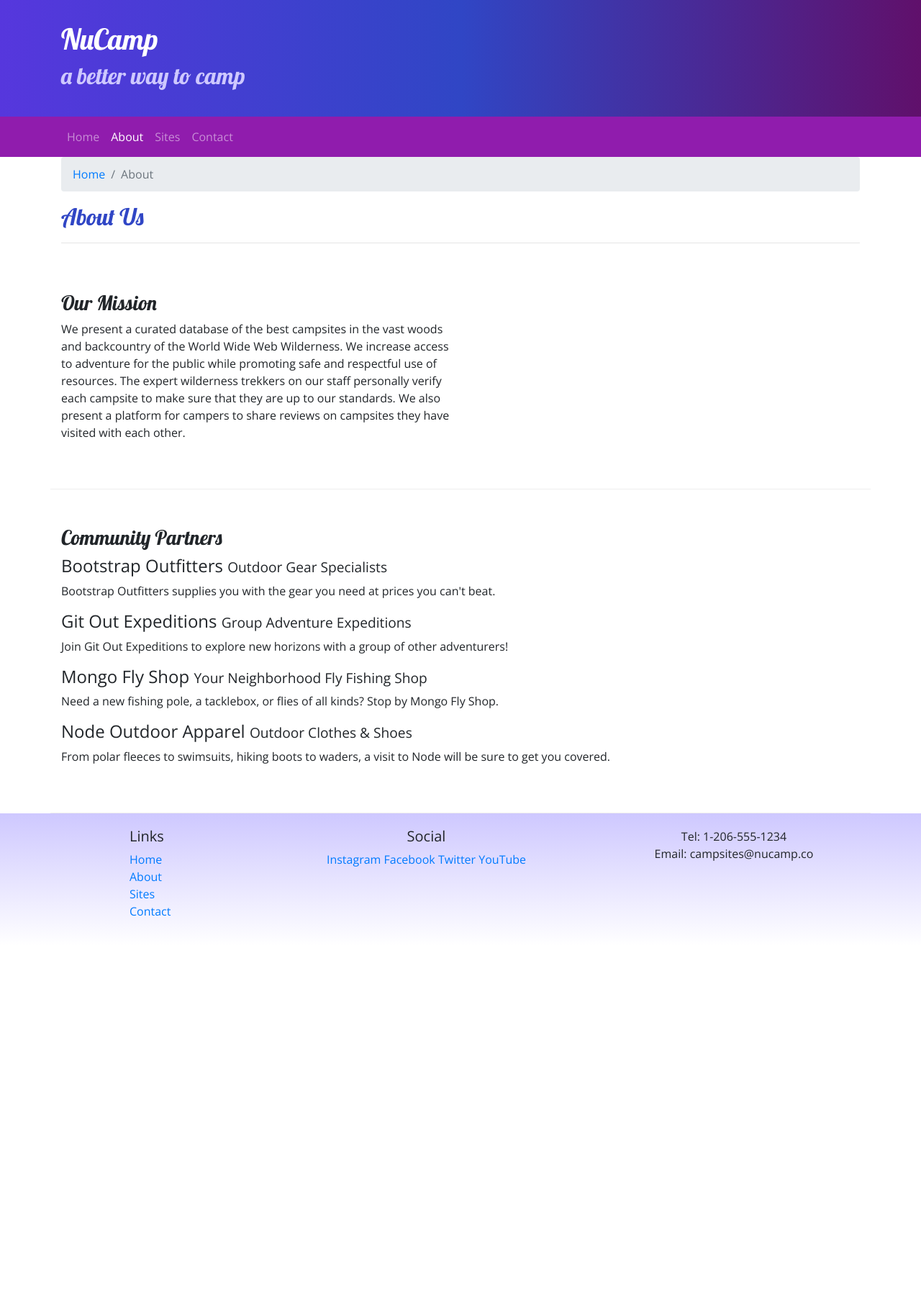
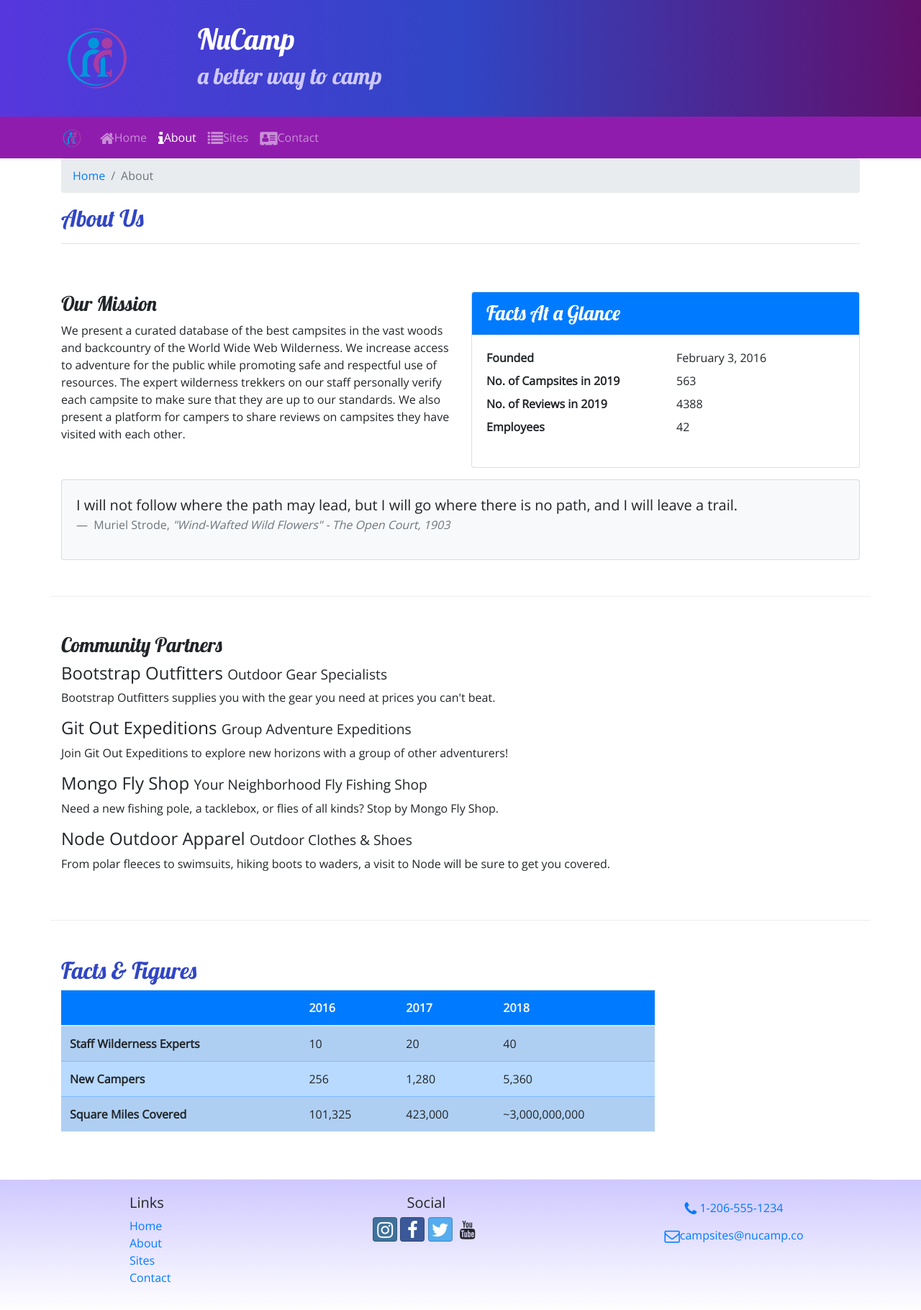
Before and after one commit to surafel9/Bootstrap-Test, a website: page aboutus.html in a window 1280 px wide. Shown: the whole page at 72% size. Before the commit the page ends 1314 px from the top, so only its background shows below. Drawn offline with nearby package versions, Linux system fonts and the light colour scheme.

Commit message:
cards, navbar and media

```diff
--- a/aboutus.html
+++ b/aboutus.html
@@ -1,23 +1,40 @@
 <!DOCTYPE html>
 <html lang="en">
-
   <head>
     <!-- Required meta tags always come first -->
     <meta charset="utf-8" />
     <meta name="viewport" content="width=device-width, initial-scale=1" />
-    <link rel="stylesheet" href="node_modules/bootstrap/dist/css/bootstrap.min.css" />
+    <link
+      rel="stylesheet"
+      href="node_modules/bootstrap/dist/css/bootstrap.min.css"
+    />
     <!-- Additional CSS must be placed after Bootstrap CSS -->
-    <link rel="stylesheet" href="https://fonts.googleapis.com/css?family=Lobster|Open+Sans" />
+    <link
+      rel="stylesheet"
+      href="node_modules/font-awesome/css/font-awesome.min.css"
+    />
+    <link
+      rel="stylesheet"
+      href="node_modules/bootstrap-social/bootstrap-social.css"
+    />
+    <link
+      rel="stylesheet"
+      href="https://fonts.googleapis.com/css?family=Lobster|Open+Sans"
+    />
     <link rel="stylesheet" href="css/styles.css" />
 
     <title>NuCamp: A Better Way To Camp</title>
   </head>
 
   <body>
-
     <header class="jumbotron jumbotron-fluid">
       <div class="container">
         <div class="row">
+          <div class="col-4 col-sm-3 col-md-2 align-self-center">
+            <a href="index.html"
+              ><img src="img/logo.png" class="img-fluid"
+            /></a>
+          </div>
           <div class="col">
             <h1>NuCamp</h1>
             <h2>a better way to camp</h2>
@@ -28,21 +45,41 @@
 
     <nav class="navbar navbar-expand-sm navbar-dark sticky-top">
       <div class="container">
-            <button class="navbar-toggler ml-auto" type="button" data-toggle="collapse" data-target="#nucampNavbar">
+        <a class="navbar-brand" href="index.html"
+          ><img src="img/logo.png" height="30" width="30"
+        /></a>
+        <button
+          class="navbar-toggler"
+          type="button"
+          data-toggle="collapse"
+          data-target="#nucampNavbar"
+        >
           <span class="navbar-toggler-icon"></span>
         </button>
         <div class="collapse navbar-collapse" id="nucampNavbar">
           <ul class="navbar-nav">
-                    <ul class="navbar-nav">
-                        <li class="nav-item "><a class="nav-link" href="index.html">Home</a></li>
-                        <li class="nav-item active"><a class="nav-link" href="aboutus.html">About</a></li>
-                        <li class="nav-item"><a class="nav-link" href="#">Sites</a></li>
-                        <li class="nav-item"><a class="nav-link" href="#">Contact</a></li>
-                    </ul>
-
+            <li class="nav-item">
+              <a class="nav-link" href="index.html"
+                ><i class="fa fa-home fa-lg"></i>Home</a
+              >
+            </li>
+            <li class="nav-item active">
+              <a class="nav-link" href="aboutus.html"
+                ><i class="fa fa-info fa-lg"></i>About</a
+              >
+            </li>
+            <li class="nav-item">
+              <a class="nav-link" href="#"
+                ><i class="fa fa-list fa-lg"></i>Sites</a
+              >
+            </li>
+            <li class="nav-item">
+              <a class="nav-link" href="contactus.html"
+                ><i class="fa fa-address-card fa-lg"></i>Contact</a
+              >
+            </li>
           </ul>
         </div>
-
       </div>
     </nav>
 
@@ -58,47 +95,123 @@
         </div>
       </div>
 
-
-
       <div class="row row-content">
-            <div class="col-sm-6 ">
+        <div class="col-sm-6">
           <h3>Our Mission</h3>
-
-                <p>We present a curated database of the best campsites in the vast woods and backcountry of the World
-                    Wide Web Wilderness. We increase access to adventure for the public while promoting safe and
-                    respectful use of resources. The expert wilderness trekkers on our staff personally verify each
-                    campsite to make sure that they are up to our standards. We also present a platform for campers to
-                    share reviews on campsites they have visited with each other.</p>
+          <p>
+            We present a curated database of the best campsites in the vast
+            woods and backcountry of the World Wide Web Wilderness. We increase
+            access to adventure for the public while promoting safe and
+            respectful use of resources. The expert wilderness trekkers on our
+            staff personally verify each campsite to make sure that they are up
+            to our standards. We also present a platform for campers to share
+            reviews on campsites they have visited with each other.
+          </p>
         </div>
-
-
-
+        <div class="col-sm-6">
+          <div class="card">
+            <h3 class="card-header bg-primary text-white">Facts At a Glance</h3>
+            <div class="card-body">
+              <dl class="row">
+                <dt class="col-6">Founded</dt>
+                <dd class="col-6">February 3, 2016</dd>
+                <dt class="col-6">No. of Campsites in 2019</dt>
+                <dd class="col-6">563</dd>
+                <dt class="col-6">No. of Reviews in 2019</dt>
+                <dd class="col-6">4388</dd>
+                <dt class="col-6">Employees</dt>
+                <dd class="col-6">42</dd>
+              </dl>
             </div>
-
-
+          </div>
+        </div>
+        <div class="col">
+          <div class="card bg-light mt-3">
+            <blockquote class="blockquote card-body">
+              <p class="mb-0">
+                I will not follow where the path may lead, but I will go where
+                there is no path, and I will leave a trail.
+              </p>
+              <footer class="blockquote-footer">
+                Muriel Strode,
+                <cite title="Source Title"
+                  >"Wind-Wafted Wild Flowers" - The Open Court, 1903
+                </cite>
+              </footer>
+            </blockquote>
+          </div>
+        </div>
+      </div>
 
       <div class="row row-content">
         <div class="col">
           <h3>Community Partners</h3>
           <h4>Bootstrap Outfitters <small>Outdoor Gear Specialists</small></h4>
-                <p class="d-none d-sm-block">Bootstrap Outfitters supplies you with the gear you need at prices you
-                    can't beat.</p>
-                <h4>Git Out Expeditions <small>Group Adventure Expeditions</small></h4>
-                <p class="d-none d-sm-block">Join Git Out Expeditions to explore new horizons with a group of other
-                    adventurers!</p>
-                <h4>Mongo Fly Shop <small>Your Neighborhood Fly Fishing Shop</small></h4>
-                <p class="d-none d-sm-block">Need a new fishing pole, a tacklebox, or flies of all kinds? Stop by Mongo
-                    Fly Shop.</p>
+          <p class="d-none d-sm-block">
+            Bootstrap Outfitters supplies you with the gear you need at prices
+            you can't beat.
+          </p>
+          <h4>
+            Git Out Expeditions <small>Group Adventure Expeditions</small>
+          </h4>
+          <p class="d-none d-sm-block">
+            Join Git Out Expeditions to explore new horizons with a group of
+            other adventurers!
+          </p>
+          <h4>
+            Mongo Fly Shop <small>Your Neighborhood Fly Fishing Shop</small>
+          </h4>
+          <p class="d-none d-sm-block">
+            Need a new fishing pole, a tacklebox, or flies of all kinds? Stop by
+            Mongo Fly Shop.
+          </p>
           <h4>Node Outdoor Apparel <small>Outdoor Clothes & Shoes</small></h4>
-                <p class="d-none d-sm-block">From polar fleeces to swimsuits, hiking boots to waders, a visit to Node
-                    will be sure to get you covered.</p>
+          <p class="d-none d-sm-block">
+            From polar fleeces to swimsuits, hiking boots to waders, a visit to
+            Node will be sure to get you covered.
+          </p>
         </div>
-
+      </div>
+      <div class="row row-content">
+        <div class="col-sm-9">
+          <h2>Facts &amp; Figures</h2>
+          <div class="table-responsive">
+            <table class="table table-striped">
+              <thead>
+                <tr class="bg-primary text-light">
+                  <th></th>
+                  <th>2016</th>
+                  <th>2017</th>
+                  <th>2018</th>
+                </tr>
+              </thead>
+              <tbody class="table-primary">
+                <tr>
+                  <th>Staff Wilderness Experts</th>
+                  <td>10</td>
+                  <td>20</td>
+                  <td>40</td>
+                </tr>
+                <tr>
+                  <th>New Campers</th>
+                  <td>256</td>
+                  <td>1,280</td>
+                  <td>5,360</td>
+                </tr>
+                <tr>
+                  <th>Square Miles Covered</th>
+                  <td>101,325</td>
+                  <td>423,000</td>
+                  <td>~3,000,000,000</td>
+                </tr>
+              </tbody>
+            </table>
+          </div>
         </div>
       </div>
     </div>
 
-    <footer>
+    <footer class="site-footer">
       <div class="container">
         <div class="row">
           <div class="col-4 col-sm-2 offset-1">
@@ -107,19 +220,43 @@
               <li><a href="index.html">Home</a></li>
               <li><a href="aboutus.html">About</a></li>
               <li><a href="#">Sites</a></li>
-                        <li><a href="#">Contact</a></li>
+              <li><a href="contactus.html">Contact</a></li>
             </ul>
           </div>
           <div class="col-6 col-sm-5 text-center">
             <h5>Social</h5>
-                    <a href="http://instagram.com/">Instagram</a>
-                    <a href="http://facebook.com/">Facebook</a>
-                    <a href="http://twitter.com/">Twitter</a>
-                    <a href="http://youtube.com/">YouTube</a>
+            <a
+              class="btn btn-social-icon btn-instagram"
+              href="http://instagram.com/"
+              ><i class="fa fa-instagram"></i
+            ></a>
+            <a
+              class="btn btn-social-icon btn-facebook"
+              href="http://facebook.com/"
+              ><i class="fa fa-facebook"></i
+            ></a>
+            <a
+              class="btn btn-social-icon btn-twitter"
+              href="http://twitter.com/"
+              ><i class="fa fa-twitter"></i
+            ></a>
+            <a
+              class="btn btn-social-icon btn-youtube"
+              href="http://youtube.com/"
+              ><i class="fa fa-youtube"></i
+            ></a>
           </div>
           <div class="col-sm-4 text-center">
-                    Tel: 1-206-555-1234<br />
-                    Email: campsites@nucamp.co
+            <a role="button" class="btn btn-link" href="tel:+1-206-555-1234"
+              ><i class="fa fa-phone fa-lg text-primary"></i> 1-206-555-1234</a
+            ><br />
+            <a role="button" class="btn btn-link"
+              ><i
+                class="fa fa-envelope-o fa-lg text-primary"
+                href="mailto:campsites@nucamp.co"
+              ></i
+              >campsites@nucamp.co</a
+            >
           </div>
         </div>
       </div>
@@ -129,7 +266,5 @@
     <script src="node_modules/jquery/dist/jquery.slim.min.js"></script>
     <script src="node_modules/popper.js/dist/umd/popper.min.js"></script>
     <script src="node_modules/bootstrap/dist/js/bootstrap.min.js"></script>
-
   </body>
-
 </html>
--- a/css/styles.css
+++ b/css/styles.css
@@ -15,7 +15,7 @@
 .navbar {
     background-color: #901CAD;
 }
-footer{
+.site-footer{
     background-image: linear-gradient(#CEC8FF, #fff);
     padding: 20px 0;
 }
--- a/package.json
+++ b/package.json
@@ -15,6 +15,8 @@
   },
   "dependencies": {
     "bootstrap": "^4.5.2",
+    "bootstrap-social": "^5.1.1",
+    "font-awesome": "^4.7.0",
     "jquery": "^3.5.1",
     "popper.js": "^1.16.1"
   }
```
Also changed, not shown: contactus.html (added, +216 -0 lines), index.html (+45 -20 lines), img/bootstrap-thumb.png (added), img/breadcrumb-trail-thumb.jpg (added), img/breadcrumb-trail.jpg (added), img/chrome-river-thumb.jpg (added), img/chrome-river.jpg (added), img/logo.png (added), img/react-lake-thumb.jpg (added), img/react-lake.jpg (added), 2 other files. Lines whose indentation alone changed are shown as unchanged.
